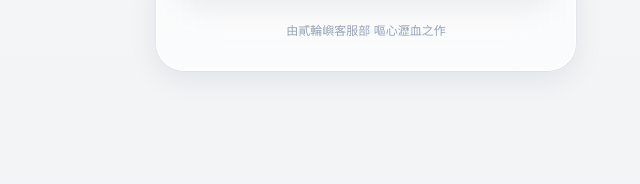
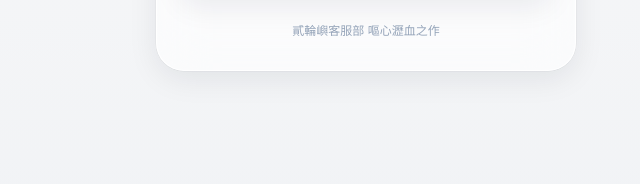
Before and after one commit to ching1927/sales-assessment, a plain HTML site: page index.html in a window 1280 px wide. Shown: the part 485-669 px from the top of the page, 274-914 px from the left. Drawn offline with nearby package versions, Linux system fonts and the light colour scheme.

Commit message:
登入頁小字拿掉「由」
Co-Authored-By: Claude Sonnet 5.5 <noreply@anthropic.com>

```diff
--- a/index.html
+++ b/index.html
@@ -36,7 +36,7 @@ h1{font-size:22px;font-weight:700;margin-bottom:var(--sp-2)}
       <svg viewBox="0 0 24 24" fill="none" stroke="currentColor" stroke-width="1.8" stroke-linecap="round" stroke-linejoin="round" aria-hidden="true"><circle cx="12" cy="8" r="4"/><path d="M4 21c0-4 3.6-7 8-7s8 3 8 7"/></svg>
       使用公司 Google 帳號登入
     </button>
-    <p class="foot">由貳輪嶼客服部 嘔心瀝血之作</p>
+    <p class="foot">貳輪嶼客服部 嘔心瀝血之作</p>
   </main>
 </div>
 <script src="https://cdn.jsdelivr.net/npm/@supabase/supabase-js@2.45.4/dist/umd/supabase.min.js"></script>
```
